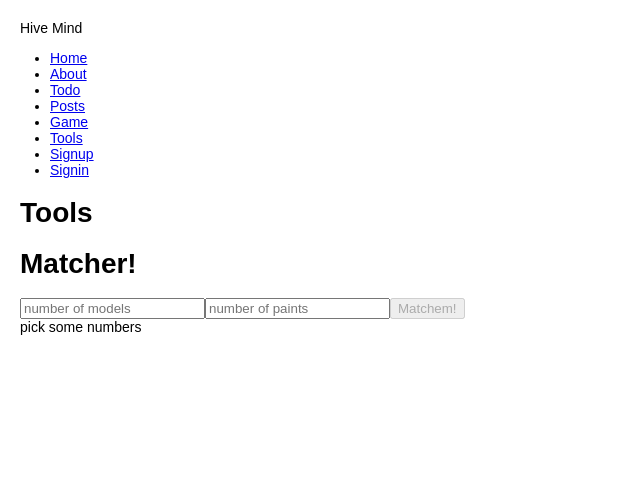
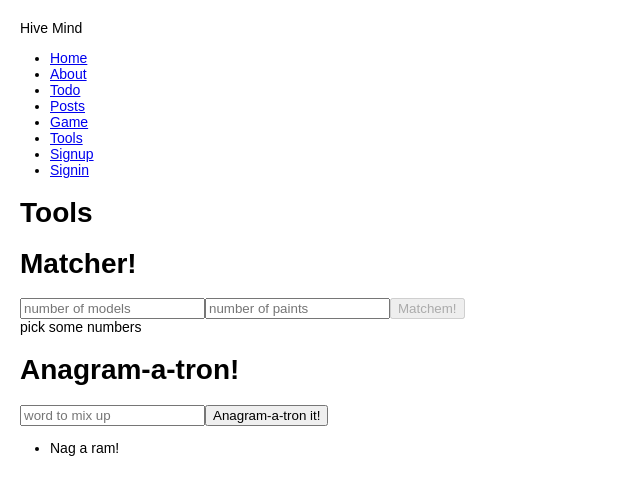
Before and after one commit to aneylon/Hive-Mind-RR, a React (Create React App) app: page /Tools in a window 1280 px wide. Shown: the top 494 px of the page, without its empty margins (0-640 px from the left). Built offline with nearby package versions, Linux system fonts and the light colour scheme.

Commit message:
Finish Anagram functionality.

```diff
--- a/src/components/Tools/Anagram/Anagram.js
+++ b/src/components/Tools/Anagram/Anagram.js
@@ -1,17 +1,21 @@
 import React, { useState } from 'react'
+import { stringPermutations } from '../../../utilities/permutation/permutation'
 
 const Anagram = () => {
 	const [userWord, setUserWord] = useState('')
 	const [anagrams, setAnagrams] = useState([])
 
 	const createAnagrams = (word) => {
-		console.log('mix it up!', word)
-		// create permutations
-		let results = []
+		let results = stringPermutations(word)
 		setAnagrams(results)
 	}
-	const showAnagrams = (word) => {
-		if (word === '') return <li>Nag a ram!</li>
+	const showAnagrams = (thingsToShow) => {
+		if (thingsToShow.length < 1) return <li>Nag a ram!</li>
+		else {
+			return thingsToShow.map((anagram, index) => {
+				return <div key={index}>{anagram.split('').join(' ')}</div>
+			})
+		}
 	}
 	return (
 		<div>
@@ -29,7 +33,7 @@ const Anagram = () => {
 			>
 				Anagram-a-tron it!
 			</button>
-			<ul>{showAnagrams()}</ul>
+			<ul>{showAnagrams(anagrams)}</ul>
 		</div>
 	)
 }
--- a/src/components/Tools/Tools.js
+++ b/src/components/Tools/Tools.js
@@ -13,7 +13,7 @@ const Tools = () => {
 			<Matcher />
 			{/* <ColorScheme /> */}
 			{/* <BugReport /> */}
-			{/* <Anagram /> */}
+			<Anagram />
 			{/* <EnforcerNameGenerator /> */}
 			{/* <Dice /> */}
 		</div>
--- a/src/utilities/permutation/permutation.js
+++ b/src/utilities/permutation/permutation.js
@@ -1,3 +1,16 @@
 export const stringPermutations = function (input) {
-	return ['ab', 'ba']
+	if (!input || typeof input !== 'string') return 'Please enter a valid string.'
+
+	if (input.length < 2) return [input]
+
+	let results = []
+	for (let i = 0; i < input.length; i++) {
+		let current = input[i]
+		let remainder = input.slice(0, i) + input.slice(i + 1, input.length)
+
+		for (let parts of stringPermutations(remainder)) {
+			results.push(current + parts)
+		}
+	}
+	return results
 }
```
Also changed, not shown: 2 other files (tests, documents, lock files or other folders).
